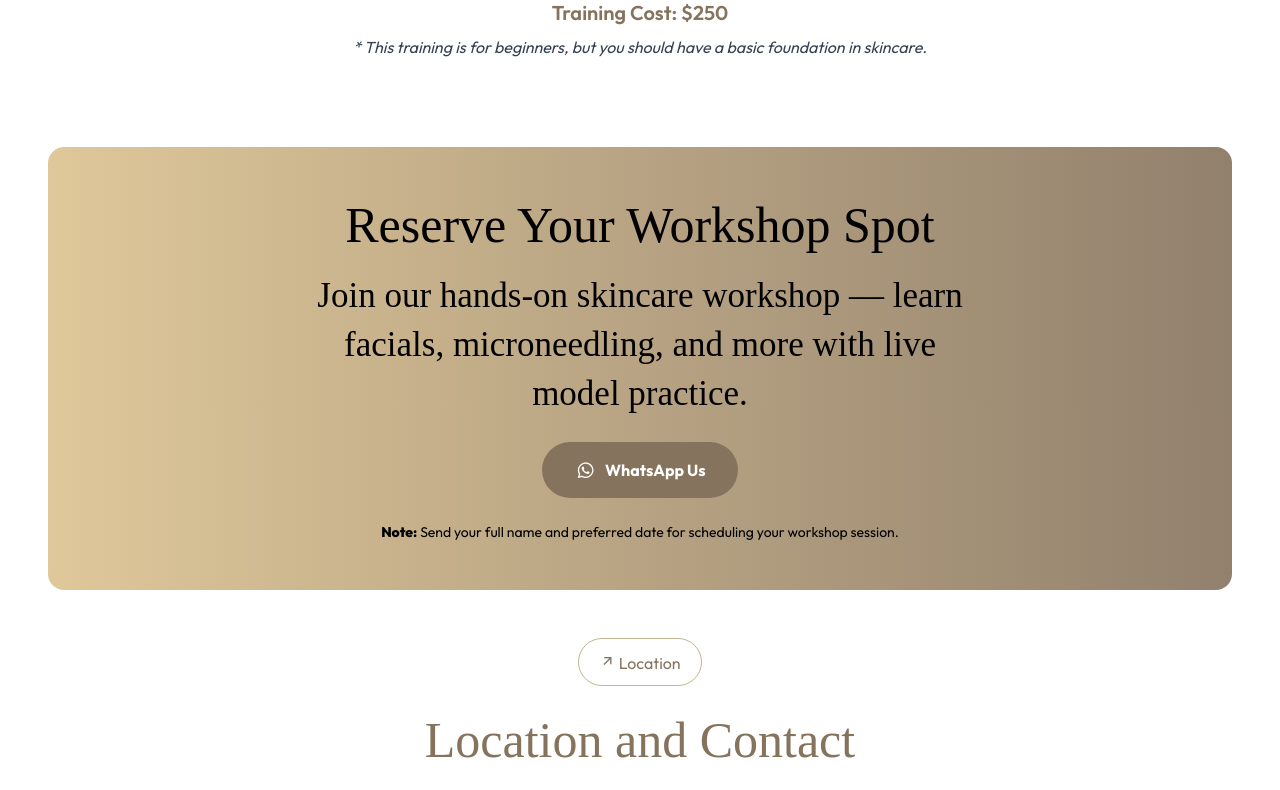
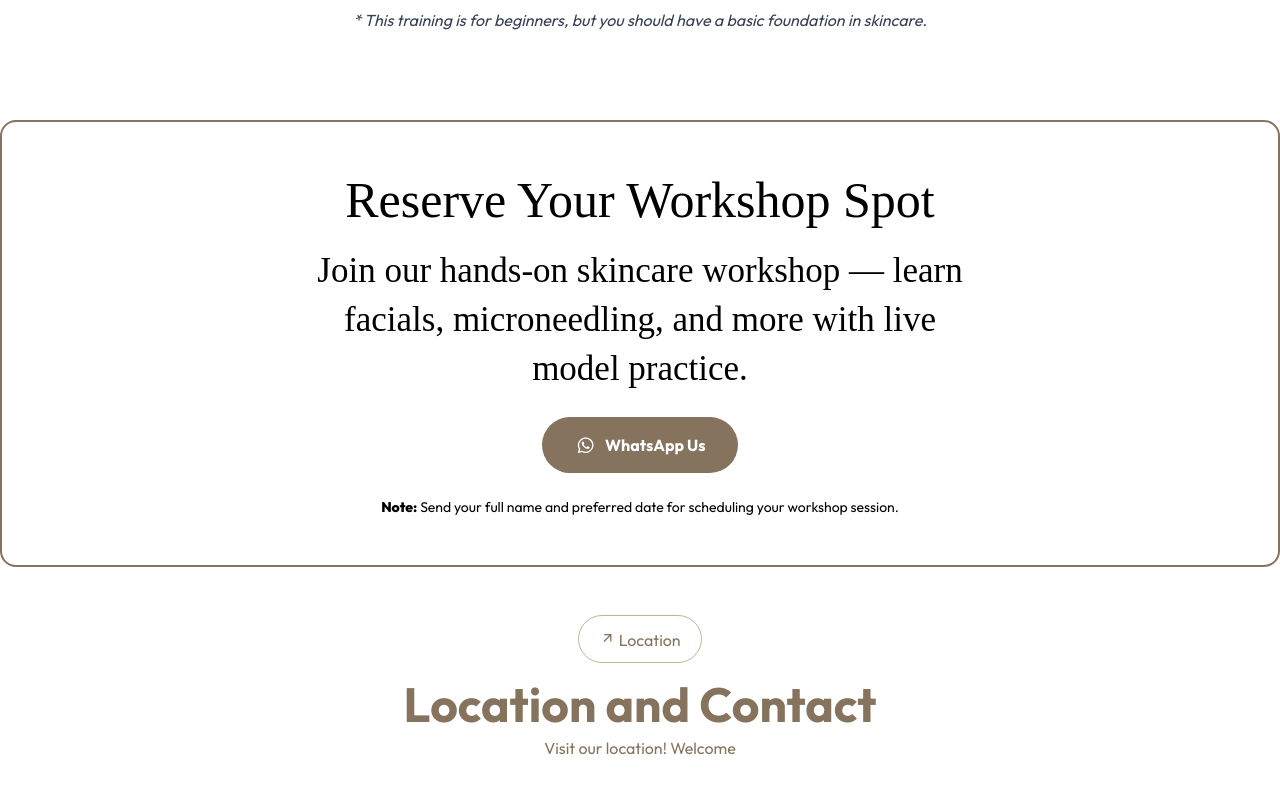
Before and after one commit to shiftcode-lb/skinCareByZahraa, a React (Vite) app in the folder frontend/: page /workshop in a window 1280 px wide. Shown: the part 1204-1994 px from the top of the page. Built offline with nearby package versions, Linux system fonts and the light colour scheme; a web font is replaced by a local one.

Commit message:
changed according to clients pov

```diff
--- a/frontend/src/components/BookNow.jsx
+++ b/frontend/src/components/BookNow.jsx
@@ -9,10 +9,10 @@ const BookNow = ({
 
   return (
     <div
-      className="px-3 sm:px-4 md:px-11 lg:px-13 xl:px-12 2xl:px-16 my-12 max-w-screen-xl mx-auto"
+      className="text-primary bg-background border-primary border-2 rounded-2xl px-3 sm:px-4 md:px-11 lg:px-13 xl:px-12 2xl:px-16 my-12 max-w-screen-xl mx-auto"
       id="book-now"
     >
-      <div className="bg-gradient-to-r from-coprimary/90 to-primary/90 rounded-2xl p-8 md:p-12 flex flex-col items-center text-center w-full" data-aos="fade-up" data-aos-delay="300">
+      <div className="bg- rounded-2xl p-8 md:p-12 flex flex-col items-center text-center w-full" data-aos="fade-up" data-aos-delay="300">
         <h2 className="text-3xl font-bold mb-4 text-black fancy-heavy">{title}</h2>
         <p className="text-xl max-w-2xl mx-auto mb-6 text-black fancy">{description}</p>
         <div className="flex flex-col sm:flex-row gap-4 justify-center">
--- a/frontend/src/components/Title.jsx
+++ b/frontend/src/components/Title.jsx
@@ -3,11 +3,11 @@
   const Title = ({title, subtitle}) => {
     return (
       <div className="flex flex-col justify-center items-center text-center">
-  <h1
-    className="font-ballet fancy-heavy text-primary font-medium mt-3
-      text-[clamp(2rem, 4vw + 1rem, 3.5rem)]
-      leading-[clamp(2.5rem, 4.5vw + 1rem, 5rem)]"
-  >
+    <h1
+      className="text-primary font-bold mt-3
+    text-3xl sm:text-4xl md:text-5xl lg:text-5xl
+    leading-[clamp(2.5rem, 4.5vw + 1rem, 5rem)]"
+    >
     {title}
   </h1>
   <p
--- a/frontend/src/pages/Home.jsx
+++ b/frontend/src/pages/Home.jsx
@@ -39,13 +39,13 @@ const Home = () => {
       <Hero />
       <Quote />
       <AboutUs />
+      <Pricing />
       <WorkProcess />
       <Services />
       <WcSection />
       <Result />
       <Feedbacks />
       <FAQ />
-      <Pricing />
       <Map />
       <BookNow />
       <Footer />
```
